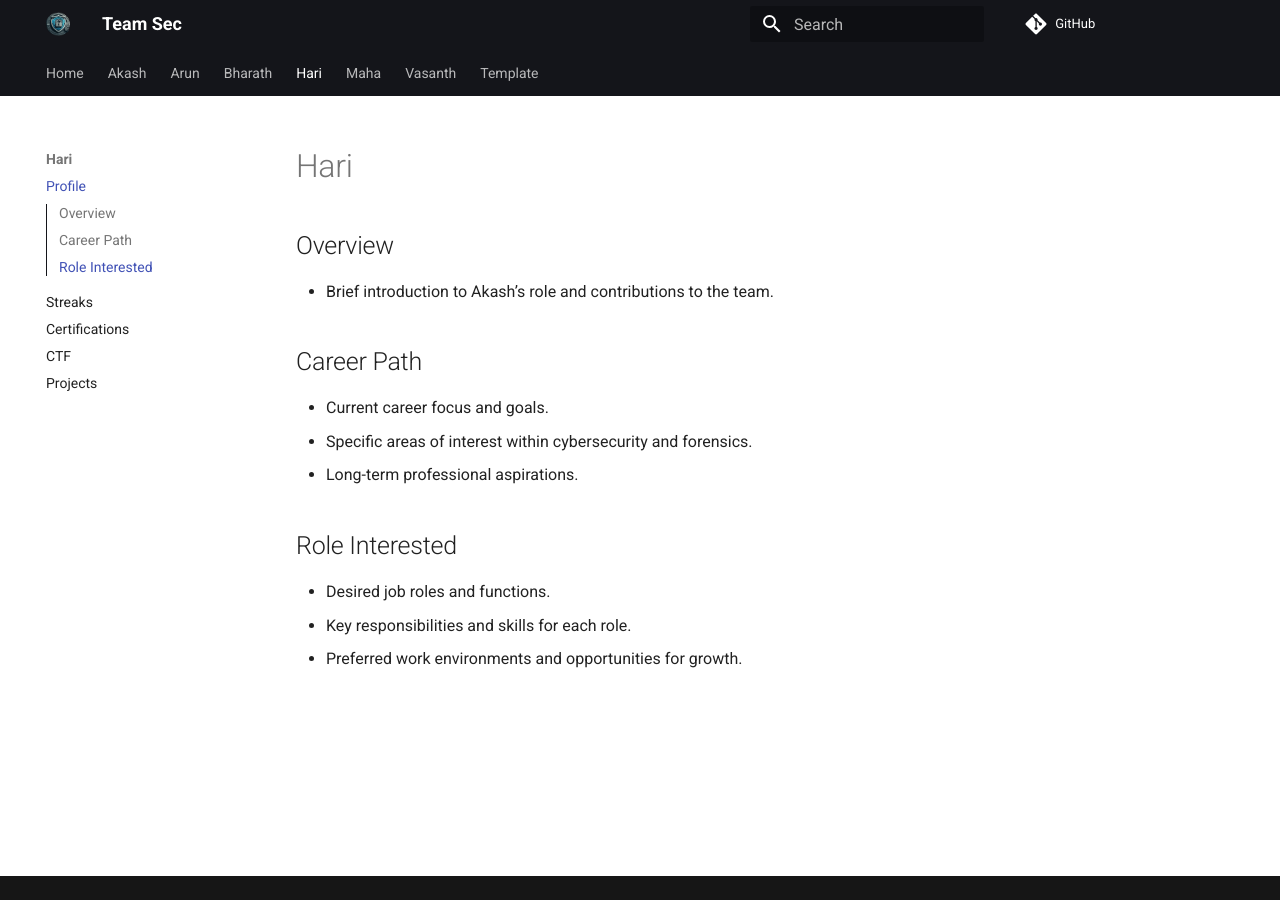
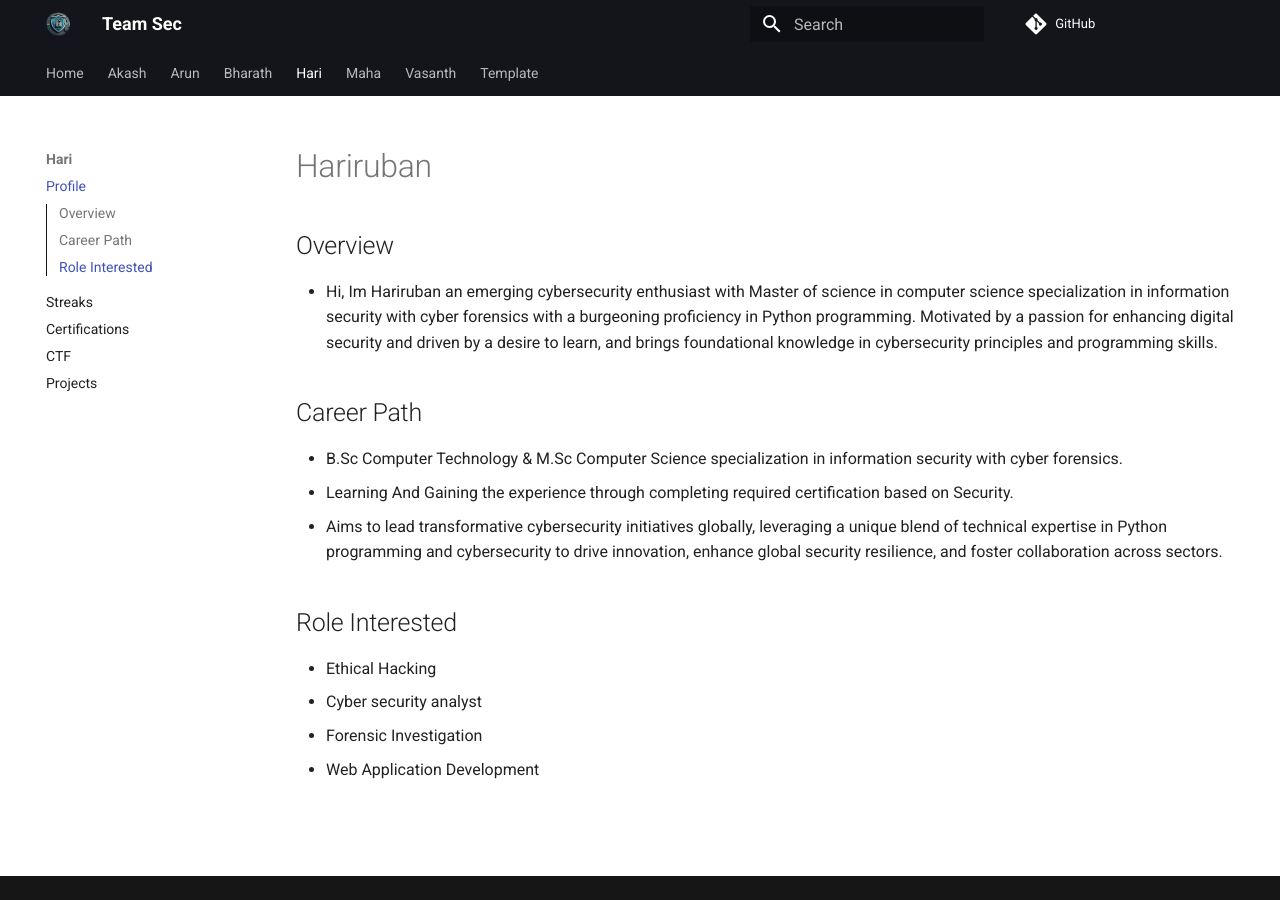
Before and after one commit to mr3xplorer/team_sec, an MkDocs documentation site: the page built from docs/Hari/hari.md, in a window 1280 px wide. Built offline with MkDocs 1.6.1 and Material for MkDocs 9.7.7, drawn with Linux system fonts in a browser that asks for light colours; comment, search, counter and statistics services are not loaded.

Commit message:
Update hari.md
overview, career path and role interested

```diff
--- a/docs/Hari/hari.md
+++ b/docs/Hari/hari.md
@@ -1,14 +1,15 @@
-# Hari
+# Hariruban
 
 ## Overview
-- Brief introduction to Akash’s role and contributions to the team.
+  - Hi, Im Hariruban an emerging cybersecurity enthusiast with Master of science in computer science specialization in information security with cyber forensics with a burgeoning proficiency in Python programming. Motivated by a passion for enhancing digital security and driven by a desire to learn, and brings foundational knowledge in cybersecurity principles and programming skills.
 
 ## Career Path
-- Current career focus and goals.
-- Specific areas of interest within cybersecurity and forensics.
-- Long-term professional aspirations.
+- B.Sc Computer Technology & M.Sc Computer Science specialization in information security with cyber forensics.
+- Learning And Gaining the experience through completing required certification based on Security.
+- Aims to lead transformative cybersecurity initiatives globally, leveraging a unique blend of technical expertise in Python programming and cybersecurity to drive innovation, enhance global security resilience, and foster collaboration across sectors.
 
 ## Role Interested
-- Desired job roles and functions.
-- Key responsibilities and skills for each role.
-- Preferred work environments and opportunities for growth.
+- Ethical Hacking
+- Cyber security analyst
+- Forensic Investigation
+- Web Application Development
```
